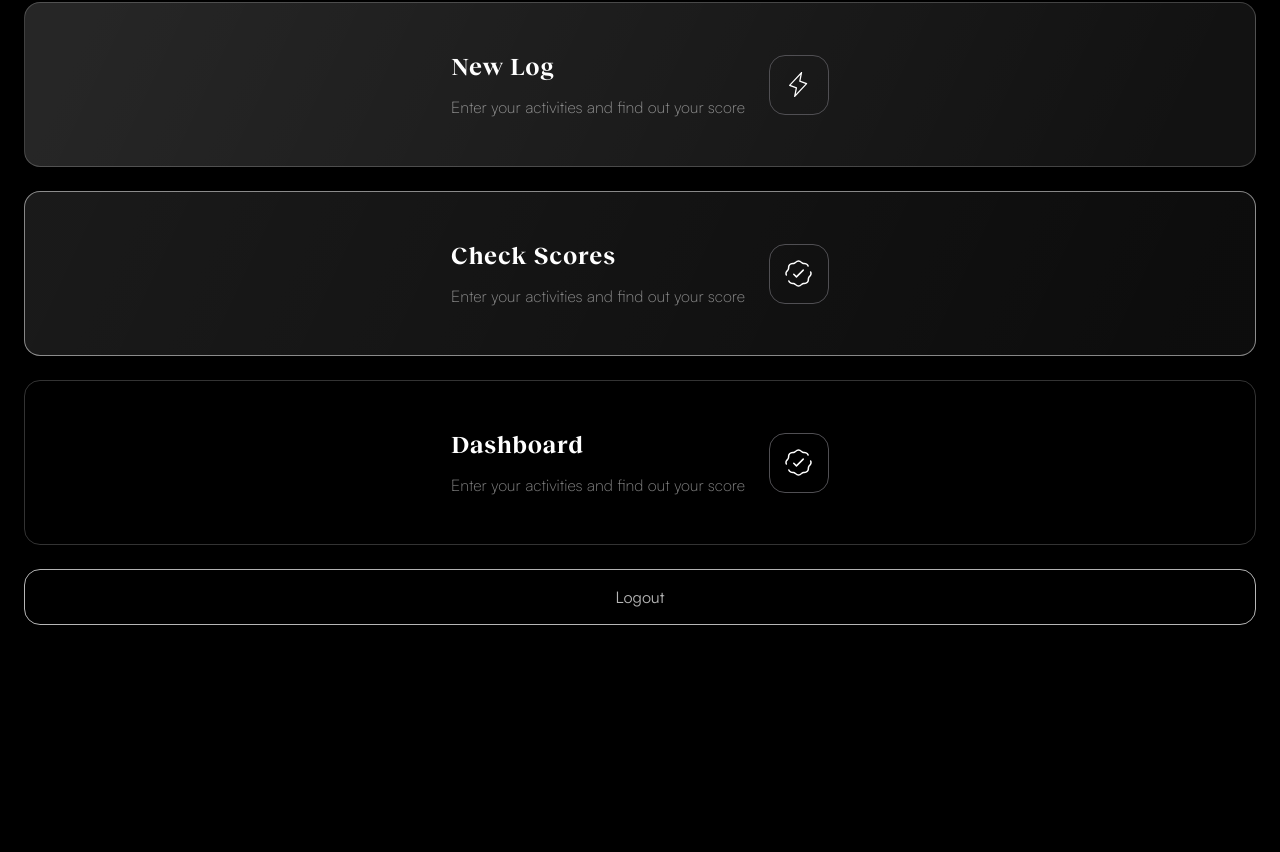
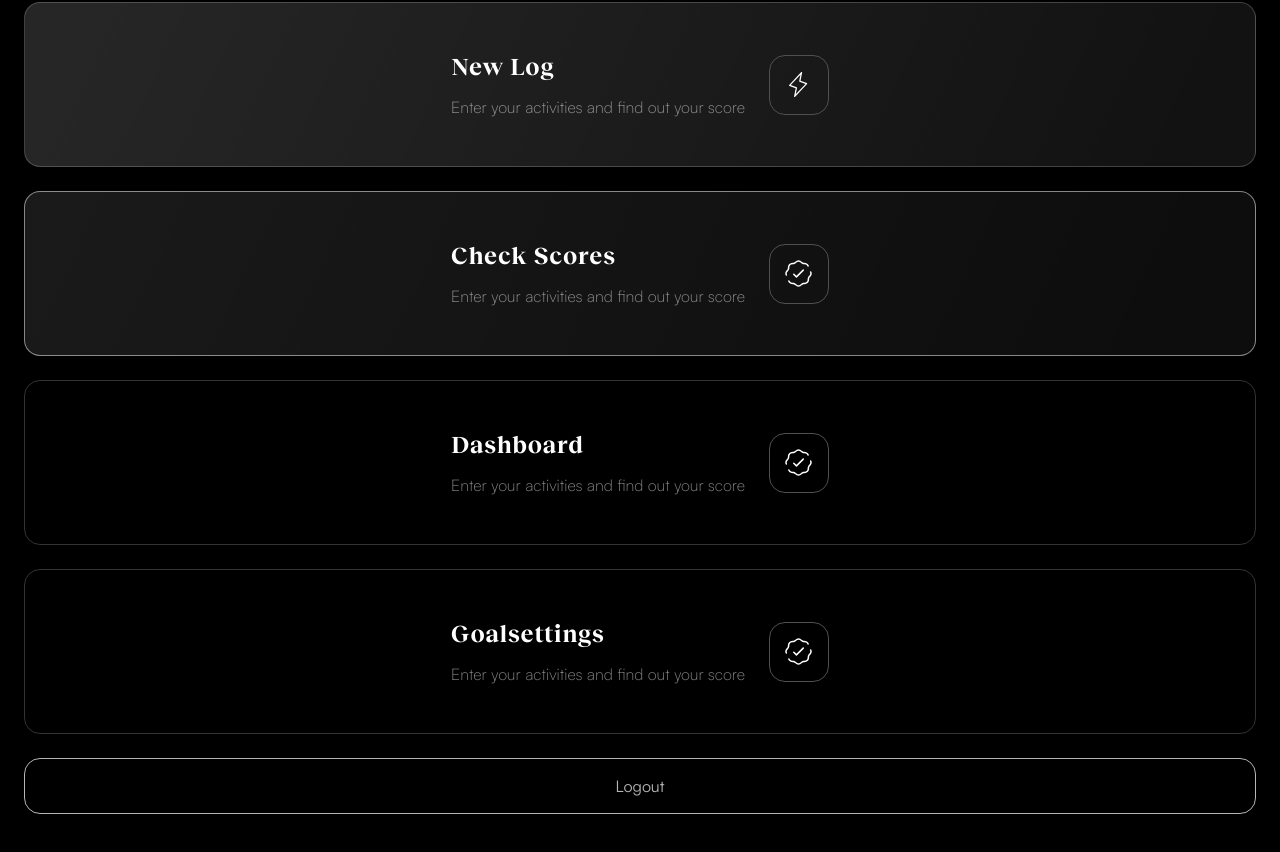
Before and after one commit to JaceksFridge/moonlog, a React (Create React App) app in the folder client/: page / in a window 1280 px wide. Shown: the part 502-1354 px from the top of the page. Before the commit the page ends 1175 px from the top, so only its background shows below. Built offline with nearby package versions, Linux system fonts and the light colour scheme.

Commit message:
making goal settings page

```diff
--- a/client/src/App.js
+++ b/client/src/App.js
@@ -7,6 +7,7 @@ import IntroPage from "./pages/IntroPage"
 import Forms from './pages/Forms'
 import Scores from './pages/Scores'
 import Dashboard from './pages/Dashboard'
+import GoalSettings from "./blocks/goalSettings"
 
 function App() {
 
@@ -28,6 +29,10 @@ function App() {
           <Route
             path="/dashboard"
             element={<Dashboard />}
+          />
+          <Route
+            path="/goalsettings"
+            element={<GoalSettings />}
           />
           <Route index path="/intro1" element={
             <IntroPage
--- a/client/src/App.scss
+++ b/client/src/App.scss
@@ -139,5 +139,6 @@ button {
 @import "./styles/Dashboard.scss";
 
 
+
 // Desktop Styles
 @import "./styles/Desktop/HomeDesktop.scss"
--- /dev/null
+++ b/client/src/blocks/goalSettings.js
@@ -0,0 +1,13 @@
+
+
+import React from 'react'
+
+const goalSettings = () => {
+  return (
+    <div className="goalsettings">
+      <h1>Goal Settings</h1>
+    </div>
+  )
+}
+
+export default goalSettings
--- a/client/src/pages/Home.js
+++ b/client/src/pages/Home.js
@@ -182,6 +182,14 @@ const Home = () => {
                 icon="/icons/checkcard.svg"
               />
             </Link>
+            <Link to="/goalsettings" className="link">
+              <Card
+                title="goalsettings"
+                text="Enter your activities and find out your score"
+                id="goalsettings"
+                icon="/icons/checkcard.svg"
+              />
+            </Link>
             <button onClick={() => setLogoutModal(true)} className="btn-logout">Logout</button>
           </div>
         </>
--- /dev/null
+++ b/client/src/styles/goalSettings.scss
@@ -0,0 +1,11 @@
+
+
+.goalsettings{
+    width: 100%;
+    height: 100%;
+    border: 1px solid salmon;
+
+    h1{
+        color: white;
+    }
+}
```
